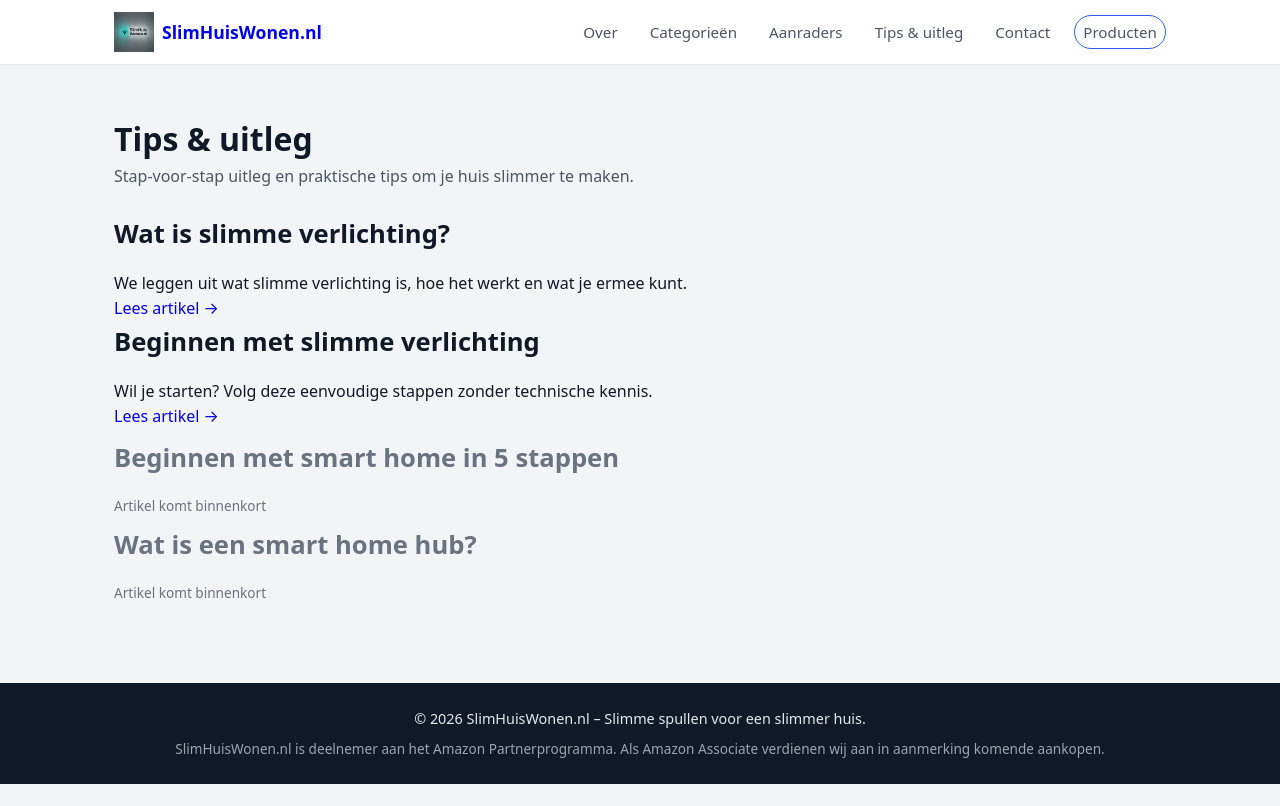
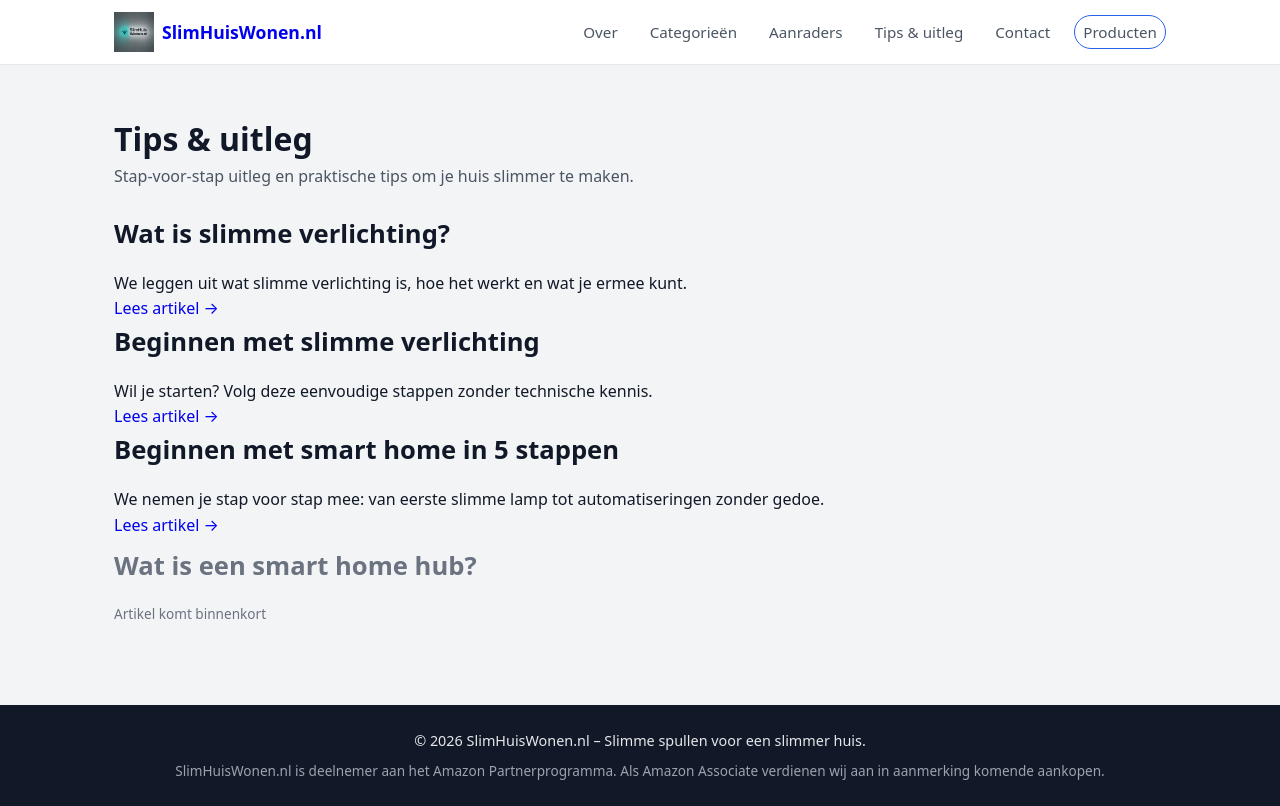
Before and after one commit to hafidgrad/SlimHuisWonen, a Next.js app: page /tips in a window 1280 px wide. Built offline with nearby package versions, Linux system fonts and the light colour scheme.

Commit message:
Enable article: beginnen met smart home in tips overview

```diff
--- a/app/tips/page.jsx
+++ b/app/tips/page.jsx
@@ -47,10 +47,16 @@ export default function TipsPage() {
               </Link>
             </article>
 
-            <article className="article-card muted">
-              <h2>Beginnen met smart home in 5 stappen</h2>
-              <p>Artikel komt binnenkort</p>
-            </article>
+            <article className="tip-card">
+  <h2>Beginnen met smart home in 5 stappen</h2>
+  <p>
+    We nemen je stap voor stap mee: van eerste slimme lamp tot
+    automatiseringen zonder gedoe.
+  </p>
+  <Link href="/tips/beginnen-met-smart-home" className="tip-link">
+    Lees artikel →
+  </Link>
+</article>
 
             <article className="article-card muted">
               <h2>Wat is een smart home hub?</h2>
```
